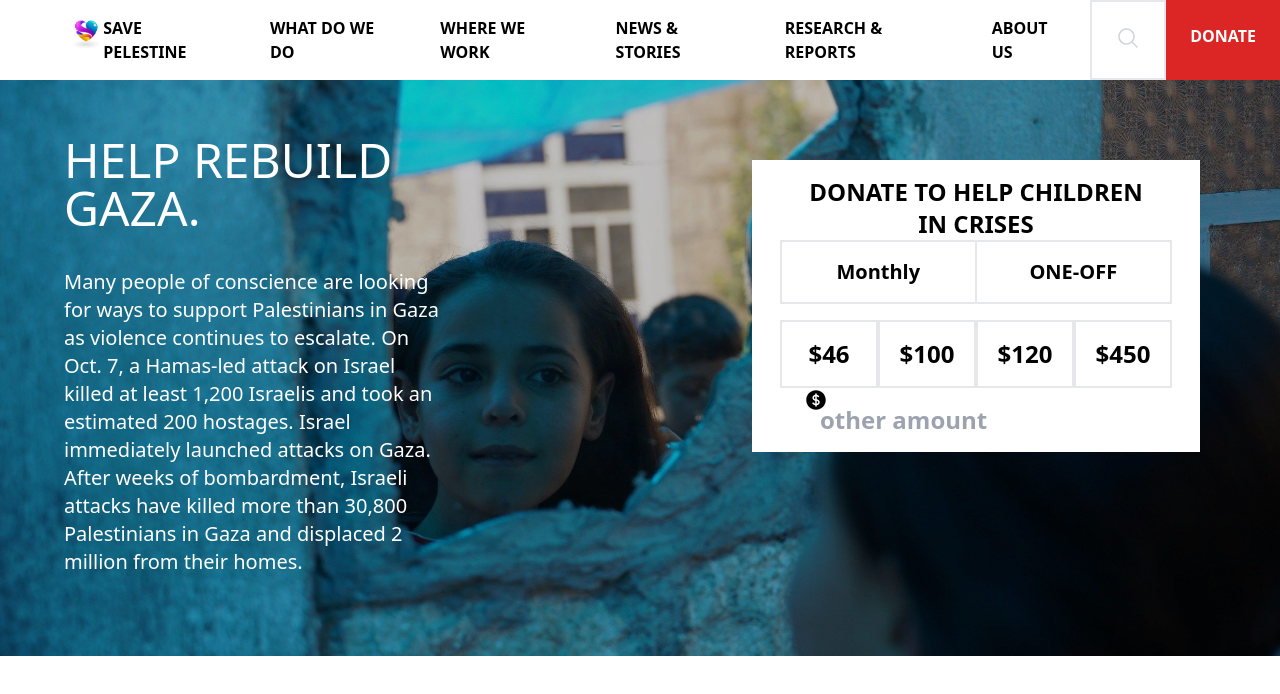
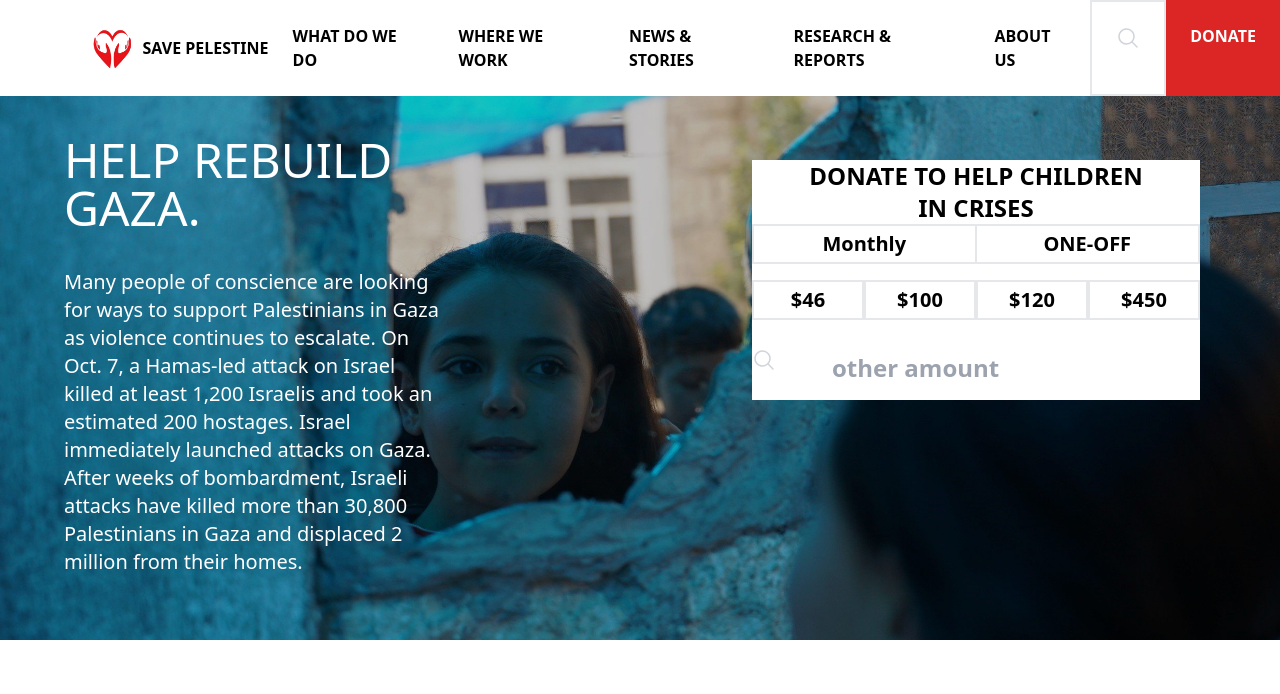
Before and after one commit to igwep/SavePelestine, a website: page src/index.html in a window 1280 px wide. Drawn offline with Linux system fonts and the light colour scheme.

Commit message:
version 5

```diff
--- a/src/index.html
+++ b/src/index.html
@@ -7,17 +7,19 @@
     <link rel="stylesheet" href="output.css">
 </head>
 <body class="">
-    <div >
+    <div class="">
 
-        <div class="h-2 md:h-20  w-full">
+        <div class="h-10 md:h-20  w-full bg-white fixed z-50 top-0 ">
             <!-- NAVbar -->
-            <nav class="md:flex md:justify-between pl-1 pr-8 md:pr-0 font-bold h-20  ">
-                <div class="flex justify-between items-center "><span class="flex"><div class="w-20 h-20 "><img src="/src/img/charity-logo-with-social-design-community-heart-icons_345408-588.avif" alt="" class=" h-20 pb-3 md:pt-4 md:ml-14 ml-10 "></div><h1 class="p-4 md:p-6">SAVE PELESTINE</h1></span> <div class="flex gap-2" ><button class="py-3 px-2 bg-red-600 text-white font-bold cursor-pointer block md:hidden mb-7 md:rounded-none rounded-lg">DONATE</button> <div><svg xmlns="http://www.w3.org/2000/svg" viewBox="0 0 24 24" fill="currentColor" class="w-6 h-6 mt-3 md:hidden">
+            <div class=" w-full bg-white">
+            <nav class=" md:flex md:justify-between pl-8 pr-8 md:pr-0 font-bold  bg-white">
+                <div class="flex justify-between items-center mt-2 "><span class="flex  mb-2"><div class="w-15 "><img src="/src/img/LG-removebg-preview.png" alt="" class=" h-12 md:h-20  pb-4 md:pt-4 md:ml-14 ml-0 inline-block"></div><h1 class="pr-16 md:pr-0 md:p-6 cursor-pointer text-nowrap mt-1 ">SAVE PELESTINE</h1></span> <div class="flex gap-2" ><button class="py-3 px-2 bg-red-700 text-white font-bold cursor-pointer block md:hidden mb-7 md:rounded-none rounded-lg">DONATE</button> <div><button class="burger" onclick="burgerMenu();"><svg xmlns="http://www.w3.org/2000/svg" viewBox="0 0 24 24" fill="currentColor" class="w-6 h-6 mt-3 md:hidden cursor-pointer text-red-600">
                     <path fill-rule="evenodd" d="M3 6.75A.75.75 0 0 1 3.75 6h16.5a.75.75 0 0 1 0 1.5H3.75A.75.75 0 0 1 3 6.75ZM3 12a.75.75 0 0 1 .75-.75h16.5a.75.75 0 0 1 0 1.5H3.75A.75.75 0 0 1 3 12Zm0 5.25a.75.75 0 0 1 .75-.75h16.5a.75.75 0 0 1 0 1.5H3.75a.75.75 0 0 1-.75-.75Z" clip-rule="evenodd" />
                   </svg>
+                  </button>
                   </div></div></div>
-                <div class="flex">
-                    <ul class="md:flex  md:items-center gap-12 p-6 ">
+                <div class="flex justify-end absolute md:relative bg-white left-44  md:left-0 " id="dropDown">
+                    <ul class="md:flex  md:items-center gap-12 p-6  ">
                         <li class="hover:text-red-500"><a href="">WHAT DO WE DO</a></li>
                         <li class="hover:text-red-500"><a href="">WHERE WE WORK</a></li>
                         <li class="hover:text-red-500"><a href="">NEWS & STORIES</a></li>
@@ -25,7 +27,7 @@
                         <li class="hover:text-red-500"><a href="">ABOUT US</a></li>
 
                     </ul>
-                    <div class="p-6 border-2 border-gray-200 cursor-pointer">
+                    <div class="p-6 border-2 border-gray-200 cursor-pointer md:block hidden">
                         <svg xmlns="http://www.w3.org/2000/svg" viewBox="0 0 24 24" fill="currentColor" class="h-6 hover:text-red-500 text-gray-300 ">
                             <path fill-rule="evenodd" d="M10.5 3.75a6.75 6.75 0 1 0 0 13.5 6.75 6.75 0 0 0 0-13.5ZM2.25 10.5a8.25 8.25 0 1 1 14.59 5.28l4.69 4.69a.75.75 0 1 1-1.06 1.06l-4.69-4.69A8.25 8.25 0 0 1 2.25 10.5Z" clip-rule="evenodd" />
                           </svg>
@@ -37,26 +39,31 @@
                 </div>
 
             </nav>
+            </div>
         </div>
         <!-- img background -->
-        <div class="w-full h-[36rem] relative  md:top-0 ">
+        <div class="w-full h-[24rem] md:h-[35rem] relative md:top-20 top-0  ">
 
-        <section class="w-full h-full  bg-center bg-cover bg-no-repeat " style="background-image: url('/src/img/CH1959451_Samar 11 brushing her hair in the mirror outside in her family courtyard (3).jpg');">
+        <section class="w-full h-full  bg-center bg-cover bg-no-repeat md:top-20 top-12 overflow-t-scroll " style="background-image: url('/src/img/CH1959451_Samar 11 brushing her hair in the mirror outside in her family courtyard (3).jpg');">
             <div class="md:flex md:justify-between mx-8 justify-center">
+                <h1 class="absolute top-64 md:hidden flex justify-center font-bold text-white text-4xl">ISRAEL-GAZA WAR.</h1>
                 <div class="w-96 mt-14 ml-8 text-white hidden md:block">
+
                     <h1 class="block md:hidden">Sava Gaza</h1>
                     <h1 class="text-5xl mb-9 ">HELP REBUILD GAZA.</h1>
                     <h1 class="text-xl">Many people of conscience are looking for ways to support Palestinians in Gaza as violence continues to escalate. On Oct. 7, a Hamas-led attack on Israel killed at least 1,200 Israelis and took an estimated 200 hostages. Israel immediately launched attacks on Gaza. After weeks of bombardment, Israeli attacks have killed more than 30,800 Palestinians in Gaza and displaced 2 million from their homes.</h1>
                 </div>
                 <div class=" mt-14 mr-6 p-6 ">
-                    <div class="font-bold text-2xl bg-white text-center px-3 pt-4 pb-4 md:mt-0 mt-[37rem]">
-                    <h1 >DONATE TO HELP CHILDREN  <br>IN CRISES</h1>
-                   <div class="flex justify-center border-2 border-gray-200 mx-4 mb-4"> <button  class="p-4 hover:bg-red-700 hover:text-white font-bold hover:font-bold text-xl w-full border-r-2  border-gray-200">Monthly</button><button class="p-4 hover:bg-red-700 hover:text-white font-bold hover:font-bold text-xl w-full ">ONE-OFF</button></div>
-                   <div class="flex justify-center px-4"> <button class="p-4 hover:bg-red-700 hover:text-white font-bold hover:font-bold border-2 border-gray-200 w-full">$46</button><button class="p-4 hover:bg-red-700 hover:text-white font-bold hover:font-bold border-2 border-gray-200 w-full">$100</button><button class="p-4 hover:bg-red-700 hover:text-white font-bold hover:font-bold border-2 border-gray-200 w-full">$120</button><button class="p-4 hover:bg-red-700 hover:text-white font-bold hover:font-bold border-2 border-gray-200 w-full">$450</button></div>
-                  <div class="flex relative justify-center "><svg xmlns="http://www.w3.org/2000/svg" viewBox="0 0 24 24" fill="currentColor" class="w-6 h-6 absolute left-10">
-                    <path d="M10.464 8.746c.227-.18.497-.311.786-.394v2.795a2.252 2.252 0 0 1-.786-.393c-.394-.313-.546-.681-.546-1.004 0-.323.152-.691.546-1.004ZM12.75 15.662v-2.824c.347.085.664.228.921.421.427.32.579.686.579.991 0 .305-.152.671-.579.991a2.534 2.534 0 0 1-.921.42Z" />
-                    <path fill-rule="evenodd" d="M12 2.25c-5.385 0-9.75 4.365-9.75 9.75s4.365 9.75 9.75 9.75 9.75-4.365 9.75-9.75S17.385 2.25 12 2.25ZM12.75 6a.75.75 0 0 0-1.5 0v.816a3.836 3.836 0 0 0-1.72.756c-.712.566-1.112 1.35-1.112 2.178 0 .829.4 1.612 1.113 2.178.502.4 1.102.647 1.719.756v2.978a2.536 2.536 0 0 1-.921-.421l-.879-.66a.75.75 0 0 0-.9 1.2l.879.66c.533.4 1.169.645 1.821.75V18a.75.75 0 0 0 1.5 0v-.81a4.124 4.124 0 0 0 1.821-.749c.745-.559 1.179-1.344 1.179-2.191 0-.847-.434-1.632-1.179-2.191a4.122 4.122 0 0 0-1.821-.75V8.354c.29.082.559.213.786.393l.415.33a.75.75 0 0 0 .933-1.175l-.415-.33a3.836 3.836 0 0 0-1.719-.755V6Z" clip-rule="evenodd" />
-                  </svg>
+                    <!-- donation section -->
+                    <div class="font-bold  w-full text-2xl bg-white text-center px- pt-0 pb-4 md:mt-0 mt-[25rem]">
+                    <h1 class="text-nowrap text-xl md:text-2xl">DONATE TO HELP CHILDREN   <br>IN CRISES</h1>
+                   <div class="flex justify-center border-2 border-gray-200 mx-0 mb-4 h-10"> <button  class=" hover:bg-red-800 hover:text-white font-bold hover:font-bold text-xl w-full border-r-2  border-gray-200">Monthly</button><button class=" hover:bg-red-800 hover:text-white font-bold hover:font-bold text-xl w-full ">ONE-OFF</button></div>
+                   <div class="flex justify-center mx-0 mb-4 h-10"> <button class=" hover:bg-red-800 hover:text-white font-bold hover:font-bold border-2 border-gray-200 w-full text-xl">$46</button><button class=" hover:bg-red-800 hover:text-white font-bold hover:font-bold border-2 border-gray-200 text-xl w-full">$100</button><button class=" hover:bg-red-800 hover:text-white font-bold text-xl hover:font-bold border-2 border-gray-200 w-full">$120</button><button class=" hover:bg-red-800 hover:text-white font-bold hover:font-bold border-2 border-gray-200 w-full text-xl">$450</button></div>
+                  <div class="flex relative items-center text-gray-300">
+                    <svg xmlns="http://www.w3.org/2000/svg" viewBox="0 0 24 24" fill="currentColor" class="w-6 h-6">
+                        <path fill-rule="evenodd" d="M10.5 3.75a6.75 6.75 0 1 0 0 13.5 6.75 6.75 0 0 0 0-13.5ZM2.25 10.5a8.25 8.25 0 1 1 14.59 5.28l4.69 4.69a.75.75 0 1 1-1.06 1.06l-4.69-4.69A8.25 8.25 0 0 1 2.25 10.5Z" clip-rule="evenodd" />
+                      </svg>
+
                    <input type="number" name="$" id="" placeholder="other amount" class="pl-14 mt-4"></div>
                    <div>
                     <p>
@@ -72,4 +79,20 @@
         </div>
     </div>
 </body>
+<script>
+    const burger = document.querySelector('.burger');
+    const menuDrop = document.querySelector('#dropDown');
+
+    function burgerMenu(){
+        if(burger.classList.contains('hidden')){
+            menuDrop.classList.remove('hidden');
+
+        }
+        else {
+            menuDrop.classList.toggle('hidden')
+
+        }
+
+    }
+</script>
 </html>
```
Also changed, not shown: src/img/LG-removebg-preview.png (added), src/img/LOGO2.webp (added), src/output.css.
